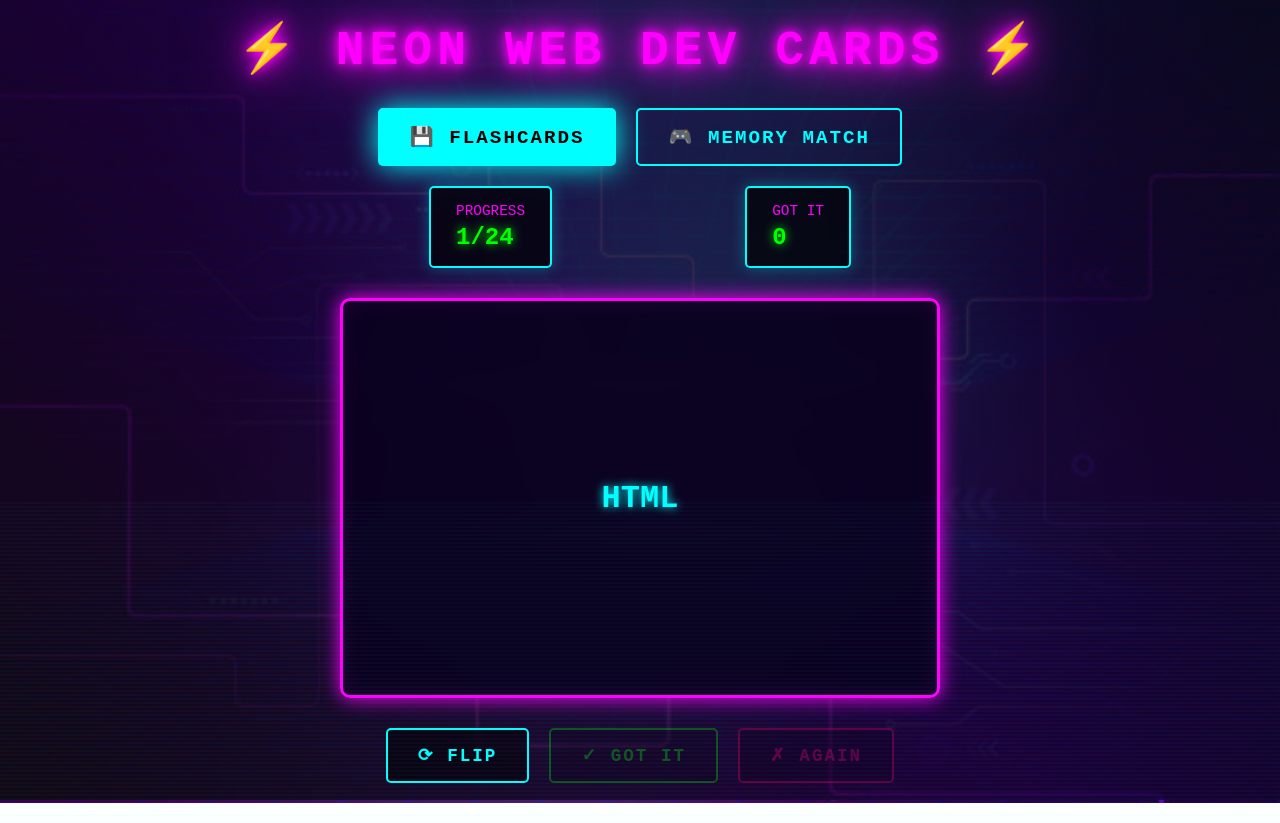
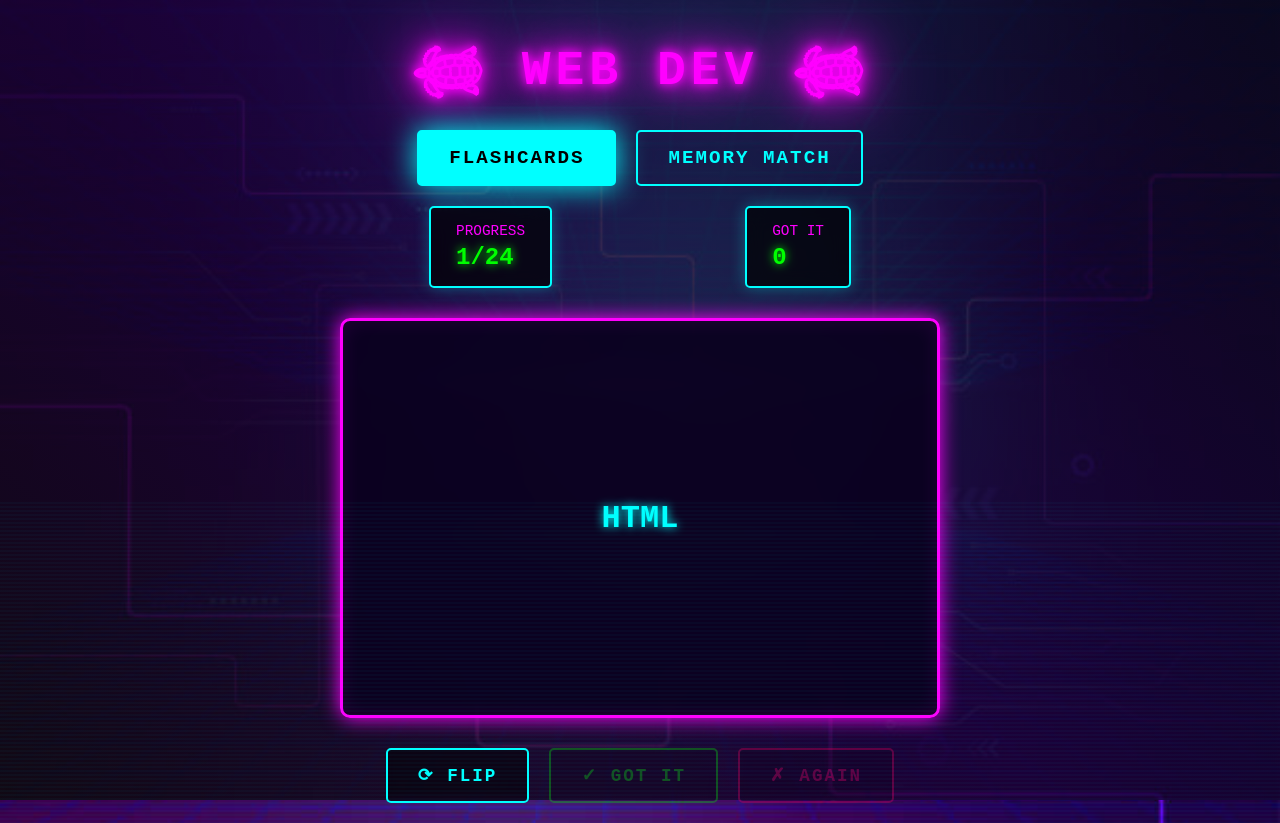
Before and after one commit to hexashadee/webdev.flashcards, a plain HTML site: page index.html in a window 1280 px wide. Drawn offline with Linux system fonts and the light colour scheme.

Commit message:
assignment requirements
 accessibility features

```diff
--- a/index.html
+++ b/index.html
@@ -3,29 +3,27 @@
 <head>
     <meta charset="UTF-8">
     <meta name="viewport" content="width=device-width, initial-scale=1.0">
-    <title>Neon Web Dev Cards</title>
+    <title> Web Dev </title>
     <link rel="stylesheet" href="styles/main.css">
 </head>
 <body>
     <div class="scanline"></div>
 
     <header>
-        <h1>⚡ NEON WEB DEV CARDS ⚡</h1>
+        <h1>𓆉 WEB DEV 𓆉</h1>
     </header>
 
     <div class="mode-toggle">
         <button class="mode-btn active" id="flashcards-btn" data-mode="flashcards">
-            💾 Flashcards
+             Flashcards
         </button>
         <button class="mode-btn" id="memory-btn" data-mode="memory">
-            🎮 Memory Match
+            Memory Match
         </button>
     </div>
 
     <!-- flashcards  -->
     <section id="flashcards-mode" class="active">
-        <h2 class="sr-only">Flashcard Study Mode</h2>
-
         <div class="stats">
             <div class="stat-box">
                 <div class="stat-label">PROGRESS</div>
@@ -55,10 +53,8 @@
         </div>
     </section>
 
-    <!-- memory -->
+    <!-- memory match  -->
     <section id="memory-mode">
-        <h2 class="sr-only">Memory Match Game</h2>
-
         <div class="memory-stats">
             <span class="memory-stat">MOVES: <span id="moves">0</span></span>
             <span class="memory-stat">MATCHES: <span id="matches">0/6</span></span>
@@ -67,7 +63,7 @@
         <div class="memory-grid" id="memory-grid"></div>
 
         <div id="win-message"></div>
-        <button id="reset-btn">🔄 Reset Game</button>
+        <button id="reset-btn"> Reset Game</button>
 
         <div aria-live="polite" aria-atomic="true" class="sr-only" id="match-status"></div>
     </section>
```
